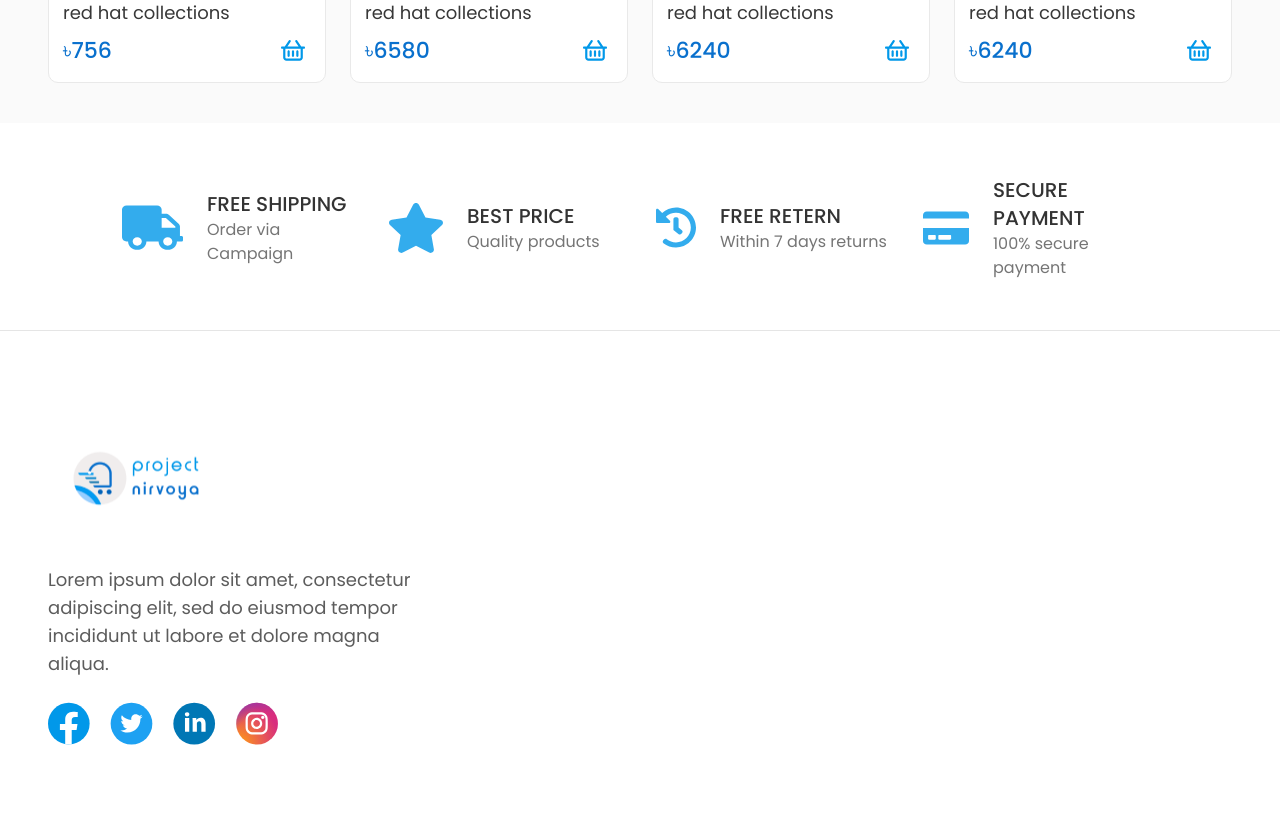
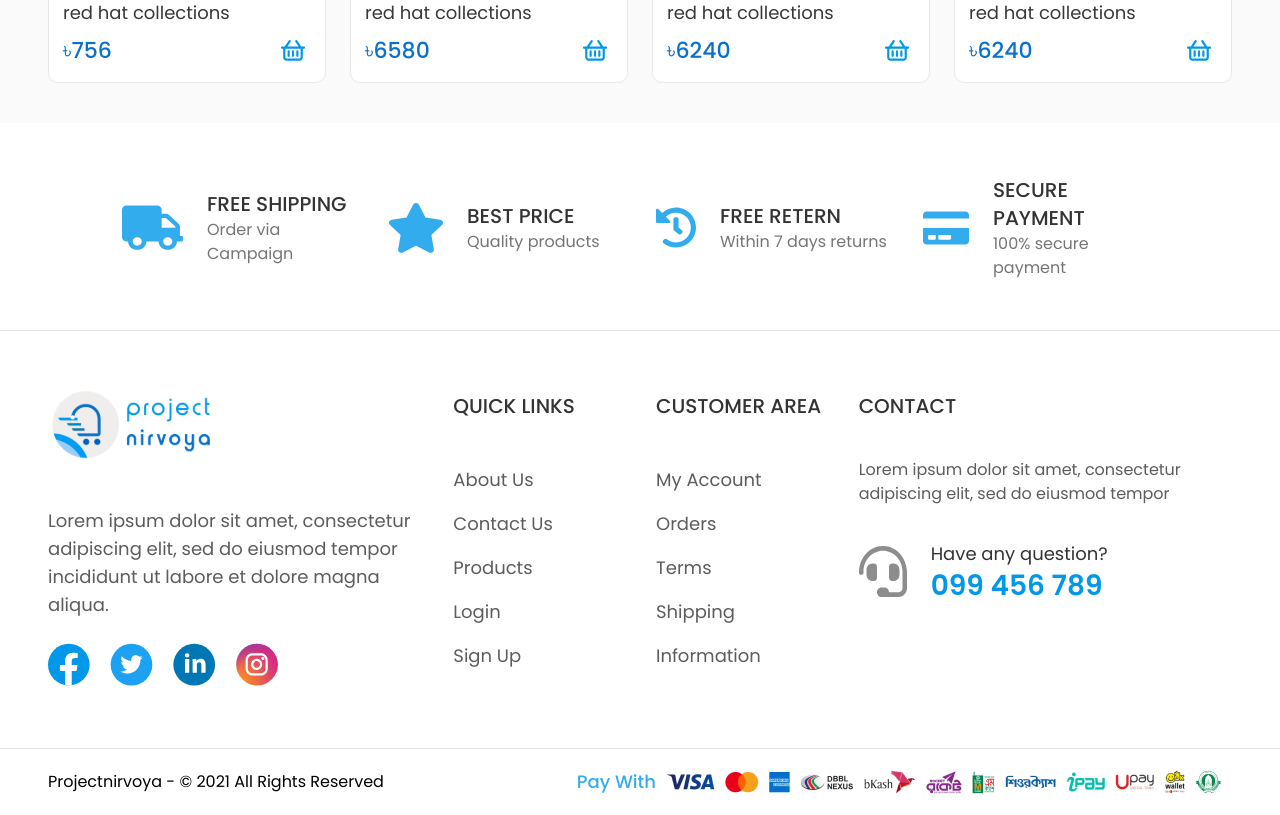
Before and after one commit to nursoftwarebd/glamcart-e-commerce, a Next.js app: page / in a window 1280 px wide. Shown: the part 3720-4535 px from the top of the page. Built offline with nearby package versions, Linux system fonts and the light colour scheme.

Commit message:
footer done

```diff
--- a/src/components/shared/Footer/Footer.jsx
+++ b/src/components/shared/Footer/Footer.jsx
@@ -1,33 +1,120 @@
-import { socialLinks } from "@/data/footer";
+import { customerArea, quickLink, socialLinks } from "@/data/footer";
 import Image from "next/image";
 import Link from "next/link";
-import flogo from "../../../assets/footer_logo.png";
+import hphone from "../../../assets/icons/hphone.svg";
+import footerbottom from '../../../assets/images/home/bottom.png';
+import flogo from "../../../assets/logo.svg";
 import FooterTop from "./FooterTop";
 
 const Footer = () => {
   return (
-
-       <footer className="bg-white">
+    <footer className="bg-white ">
       <FooterTop />
+      <div className="border-b-[1px] border-[#E5E5E5]">
         <div className="container_fluid">
-             <div className="pt-[59px] pb-[62px] grid grid-cols-6 ">
+          <div className="pb-[62px] grid grid-cols-6 gap-8">
             <div className="col-span-2 ">
               <div className="w-[176px] h-[176px]">
-                          <Image src={flogo} alt="footer-logo" className="w-full h-full object-fill" />
+                <Image
+                  src={flogo}
+                  alt="footer-logo"
+                  className="w-full h-full object-fill"
+                />
               </div>
-                        <p className="max-w-[390px] text-lg leading-7 text-blackPrimary/80">Lorem ipsum dolor sit amet, consectetur adipiscing elit, sed do eiusmod tempor incididunt ut labore et dolore magna aliqua.</p>
+              <p className="max-w-[390px] text-lg leading-7 text-blackPrimary/80">
+                Lorem ipsum dolor sit amet, consectetur adipiscing elit, sed do
+                eiusmod tempor incididunt ut labore et dolore magna aliqua.
+              </p>
               <div className="flex items-center gap-5 pt-6">
-                            {socialLinks.map((socialLink,index)=>(
+                {socialLinks.map((socialLink, index) => (
                   <Link key={index} href={socialLink.href}>
                     <Image src={socialLink.icon} alt="" />
                   </Link>
                 ))}
               </div>
             </div>
+            <div className="pt-[59px] col-span-1">
+              {quickLink.map((quickLink, index) => (
+                <div key={index} className="space-y-9">
+                  <h4 className="text-xl leading-8 font-medium text-blackPrimary uppercase">
+                    {quickLink.title}
+                  </h4>
+                  <ul className="">
+                    {quickLink.links.map((link, index) => (
+                      <li key={index}>
+                        <Link
+                          href={link.href}
+                          className="text-lg leading-[44px] text-blackPrimary/80 capitalize"
+                        >
+                          {link.label}
+                        </Link>
+                      </li>
+                    ))}
+                  </ul>
+                </div>
+              ))}
+            </div>
+            <div className="pt-[59px] col-span-1">
+              {customerArea.map((customerArea, index) => (
+                <div key={index} className="space-y-9">
+                  <h4 className="text-xl leading-8 font-medium text-blackPrimary uppercase">
+                    {customerArea.title}
+                  </h4>
+                  <ul className="">
+                    {customerArea.links.map((link, index) => (
+                      <li key={index}>
+                        <Link
+                          href={link.href}
+                          className="text-lg leading-[44px] text-blackPrimary/80 capitalize"
+                        >
+                          {link.label}
+                        </Link>
+                      </li>
+                    ))}
+                  </ul>
+                </div>
+              ))}
+            </div>
+            <div className="pt-[59px] col-span-2 space-y-9">
+              <h4 className="text-xl leading-8 font-medium text-blackPrimary uppercase">
+                CONTACT
+              </h4>
+              <p className="max-w-[340px] text-blackPrimary/80">
+                Lorem ipsum dolor sit amet, consectetur adipiscing elit, sed do
+                eiusmod tempor{" "}
+              </p>
+              <div className="flex items-center gap-6">
+                <div className="w-12 h-[51px]">
+                  <Image
+                    src={hphone}
+                    alt="hphone"
+                    className="w-full h-full object-fill"
+                  />
+                </div>
+                <div>
+                  <p className="pb-2 text-lg leading-[24px] text-blackPrimary">
+                    Have any question?
+                  </p>
+                  <Link
+                    href={"tel:(+972) 8-9584514"}
+                    className="text-heading28 leading-[24px] text-secondary font-semibold"
+                  >099 456 789</Link>
+                </div>
+              </div>
+            </div>
+          </div>
+        </div>
+      </div>
+      <div className="container_fluid">
+        <div className="flex items-center justify-between py-4">
+             <p className="leading-6">Projectnirvoya -   © 2021 All Rights Reserved</p>
+             <div className="flex items-center">
+              <p className="leading-7 text-lg font-medium text-secondary/80">Pay With</p>
+              <Image src={footerbottom} alt="footerbottom" />
+             </div>
         </div>
       </div>
     </footer>
-
   );
 };
 
--- a/src/data/footer.js
+++ b/src/data/footer.js
@@ -38,6 +38,10 @@ export const quickLink = [
       { label: "sign up", href: "#" },
     ],
   },
+
+];
+
+export const customerArea = [
   {
     title: "CUSTOMER AREA",
     links: [
@@ -47,4 +51,4 @@ export const quickLink = [
       { label: "shipping information", href: "#" },
     ],
   }
-];
+]
--- a/tailwind.config.js
+++ b/tailwind.config.js
@@ -71,6 +71,7 @@ module.exports = {
       fontSize: {
         heading1: "45px",
         heading2: "26px",
+        heading28: "28px",
         heading3: "22px"
       },
     },
```
Also changed, not shown: src/assets/icons/hphone.svg (added), src/assets/images/home/bottom.png (added). Lines whose indentation alone changed are shown as unchanged.
